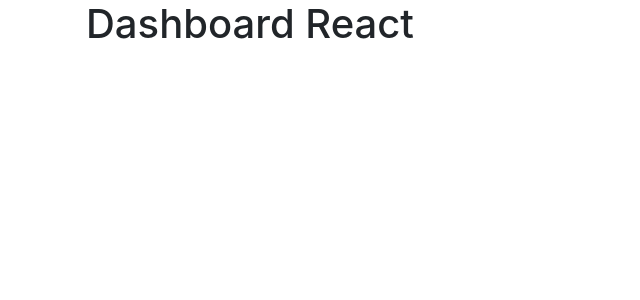
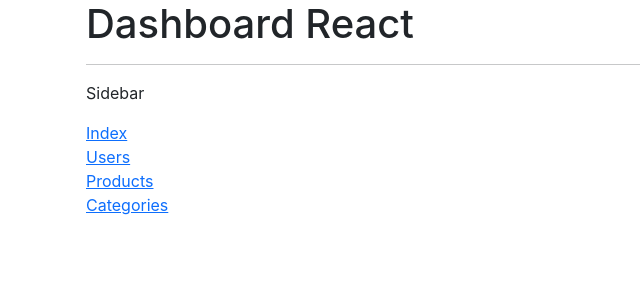
Before and after one commit to Marcomussa/react-sprint-ocho, a React (Create React App) app: page / in a window 1280 px wide. Shown: the top 300 px of the page, without its empty margins (0-640 px from the left). Built offline with nearby package versions, Linux system fonts and the light colour scheme.

Commit message:
bug fixes y funcionalidad

```diff
--- a/src/Components/Category.jsx
+++ b/src/Components/Category.jsx
@@ -1,6 +1,6 @@
 import React, {useState, useEffect} from 'react'
 import Sidebar from '../Components/Sidebar'
-import Index from '../Components/Index'
+import Title from '../Components/Title'
 
 function Categories(props){
 
@@ -41,8 +41,7 @@
 
     return (
          <>
-         <Index/>
-         <hr />
+         <Title/>
          <div style={{display: 'flex', flexWrap: 'wrap'}}>
              <Sidebar/>
              <div className="col-md-9">
--- a/src/Components/Index.jsx
+++ b/src/Components/Index.jsx
@@ -1,14 +1,18 @@
 import React from 'react'
+import Sidebar from '../Components/Sidebar'
+import Title from '../Components/Title'
 
 function Index(){
     return (
-        <div style={
-            {
-                marginBottom: '10px'
-            }
-        }>
-            <h1>Dashboard React</h1>
+       <>
+        <Title/>
+         <div style={{display: 'flex', flexWrap: 'wrap'}}>
+            <Sidebar/>
+            <div className="col-md-9">
+
+            </div>
         </div>
+       </>
     )
 }
 
--- a/src/Components/Product.jsx
+++ b/src/Components/Product.jsx
@@ -1,5 +1,5 @@
 import React, {useState, useEffect} from 'react'
-import Index from '../Components/Index'
+import Title from '../Components/Title'
 import Sidebar from '../Components/Sidebar'
 import ProductDetail from '../Components/ProductDetail'
 
@@ -42,8 +42,7 @@
 
     return (
             <>
-                <Index/>
-                <hr />
+                <Title/>
                 <div style={{display: 'flex', flexWrap: 'wrap'}}>
                     <Sidebar/>
                     <div className="col-md-9">
--- /dev/null
+++ b/src/Components/Title.jsx
@@ -0,0 +1,12 @@
+import React from 'react'
+
+function Title(){
+    return (
+        <>
+            <h1>Dashboard React</h1>
+            <hr />
+        </>
+    )
+}
+
+export default Title
--- a/src/Components/User.jsx
+++ b/src/Components/User.jsx
@@ -1,5 +1,5 @@
 import React, {useEffect, useState} from 'react'
-import Index from '../Components/Index'
+import Title from '../Components/Title'
 import Sidebar from '../Components/Sidebar'
 
 function User(props){
@@ -22,8 +22,7 @@
 
     return (
         <>
-            <Index/>
-            <hr />
+            <Title/>
             <div style={{display: 'flex'}}>
             <Sidebar/>
             <div className='col-md-9'>
```
